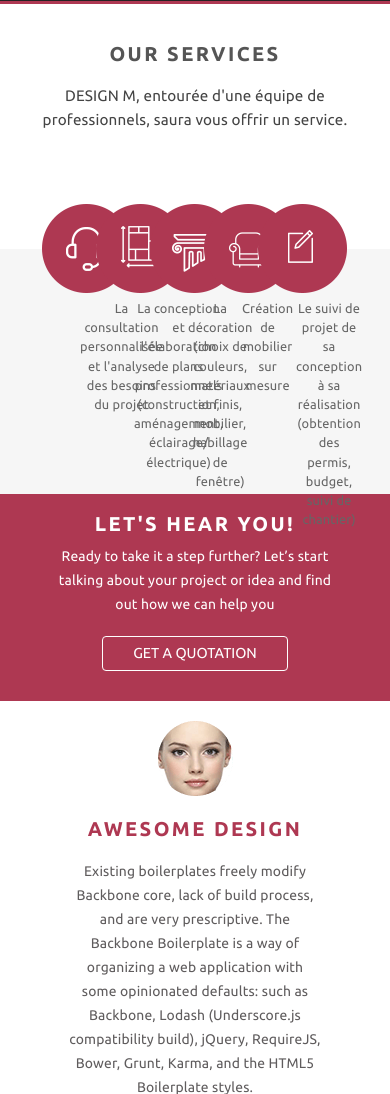
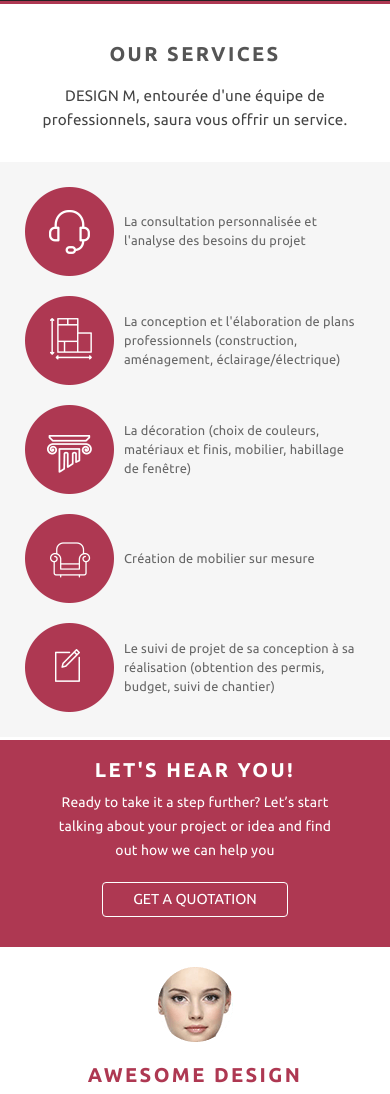
Before and after one commit to orldm/DesignM, a PHP site: page / in a window 390 px wide. Shown: the part 1427-2521 px from the top of the page. Run offline with PHP 8.4, Linux system fonts and the light colour scheme.

Commit message:
add media query for services section

```diff
--- a/assets/stylesheets/media.css
+++ b/assets/stylesheets/media.css
@@ -45,15 +45,40 @@
     .service-top-container h2 {
         padding: 40px 0 20px 0;
     }
-    /*.service-bottom-container > .col-sm-15 {
+/**************** our services list rearrange *****************/
+    .our-services-container {
+        height: auto;
+    }
+    .service-top-container {
+        position: static;
+        height: auto;
+        padding-bottom: 30px;
+    }
+    .service-bottom-container {
+        display: inline-block;
+        position: static;
+        height: auto;
+        padding: 15px;
+    }
+    .service-bottom-container > .col-sm-15 {
+        display: flex;
+        align-items: center;
+        justify-content: flex-start;
+        position: static;
+        padding: 10px;
         width: 100%;
     }
     .service-bottom-container > .col-sm-15 > img {
-        position: relative;
-        float: left;
-        top: 0;
-        left: 0;
-    }*/
+        position: static;
+    }
+    .service-bottom-container > .col-sm-15 > p {
+        vertical-align: middle;
+        position: static;
+        text-align: left;
+    }
+
+/*********************************/
+
     .feedback-container h2 {
         padding: 20px 0 10px 0;
     }
```
